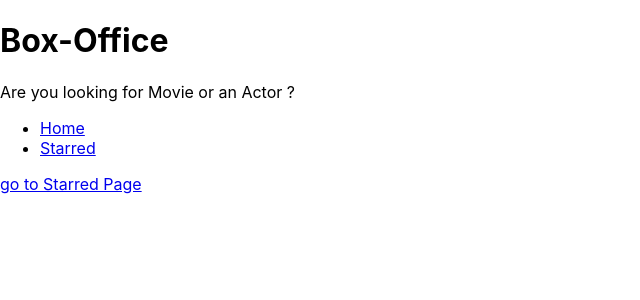
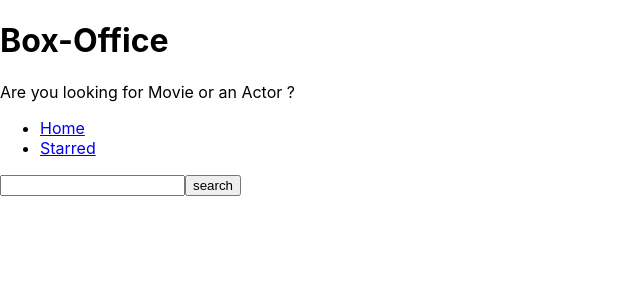
Before and after one commit to Vj-is-brand/box-office-app, a React (Create React App) app: page / in a window 1280 px wide. Shown: the top 300 px of the page, without its empty margins (0-640 px from the left). Built offline with nearby package versions, Linux system fonts and the light colour scheme.

Commit message:
added textbox for searching, search for shows on button click

```diff
--- a/src/pages/Home.jsx
+++ b/src/pages/Home.jsx
@@ -1,8 +1,31 @@
-import { Link } from 'react-router-dom';
+// import { Link } from 'react-router-dom';
+import {useState} from 'react';
+
 const Home = () => {
+    const [ searchStr , setSearchStr ]=useState('');
+
+    const onSearchStringChange = (env) => {
+     setSearchStr(env.target.value);
+    }
+
+    const onSearch = async(env) => {
+    env.preventDefault();
+
+   const response = await fetch(
+    `https://api.tvmaze.com/search/shows?q=${searchStr}`
+     );
+    const body = await response.json();
+     console.log(body);
+    // https://api.tvmaze.com/search/shows?q=girls
+    }
+
   return (
     <div>
-      <Link to="/starred">go to Starred Page</Link>
+
+    <form onSubmit={onSearch}>
+    <input type='text' value={searchStr} onChange={ onSearchStringChange }></input>
+    <button type="submit">search</button>
+    </form>
     </div>
   );
 };
```
